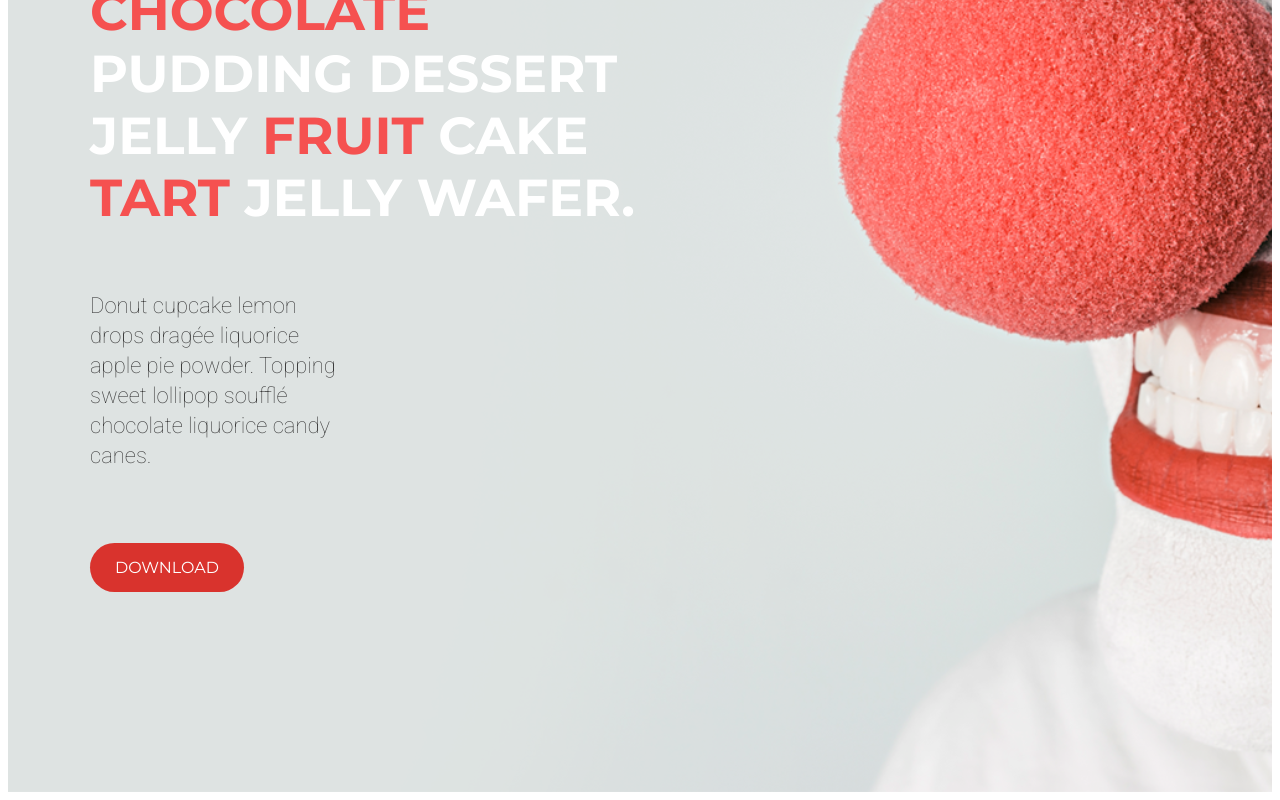
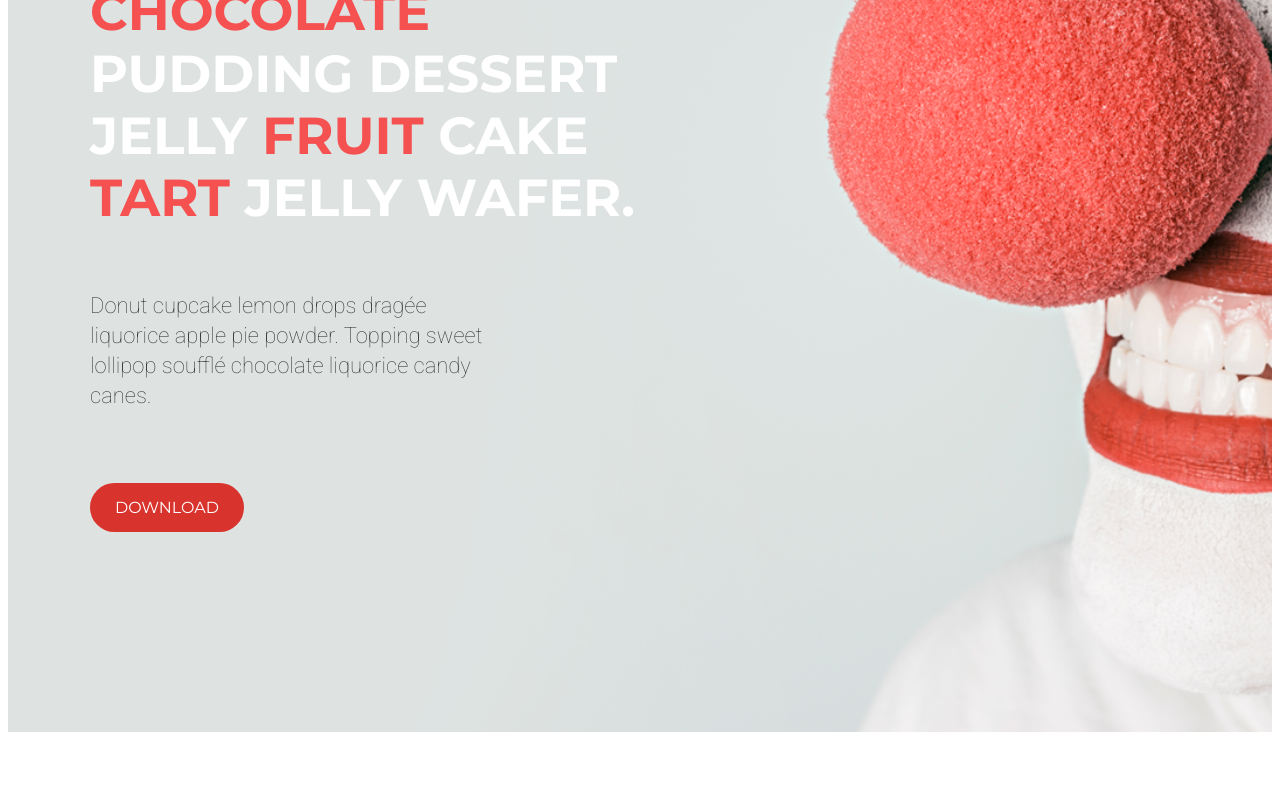
Before and after one commit to codethisui/photolove_landing_page, a React app: page / in a window 1280 px wide. Shown: the part 1958-2758 px from the top of the page. After the commit the page ends 2698 px from the top, so only its background shows below. Built offline with nearby package versions, Linux system fonts and the light colour scheme.

Commit message:
fixing download text width

```diff
--- a/src/components/styles/download.scss
+++ b/src/components/styles/download.scss
@@ -33,7 +33,7 @@ $orange: rgba(245, 81, 80, 1);
 
     p {
         color: rgba(58, 58, 58, 1);
-        padding-right: 300px;
+        width: 75%;
         padding-bottom: 50px;
         font-family: 'Roboto', sans-serif;
         font-weight: 100;
```
